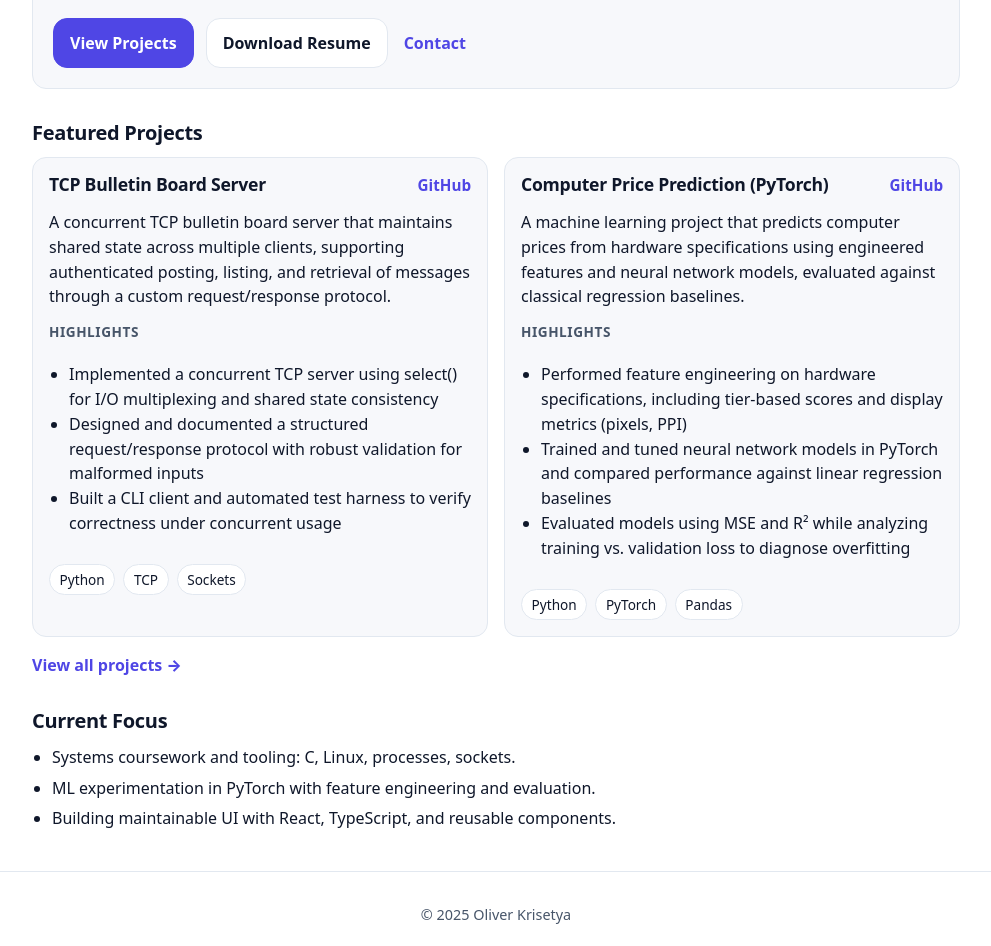
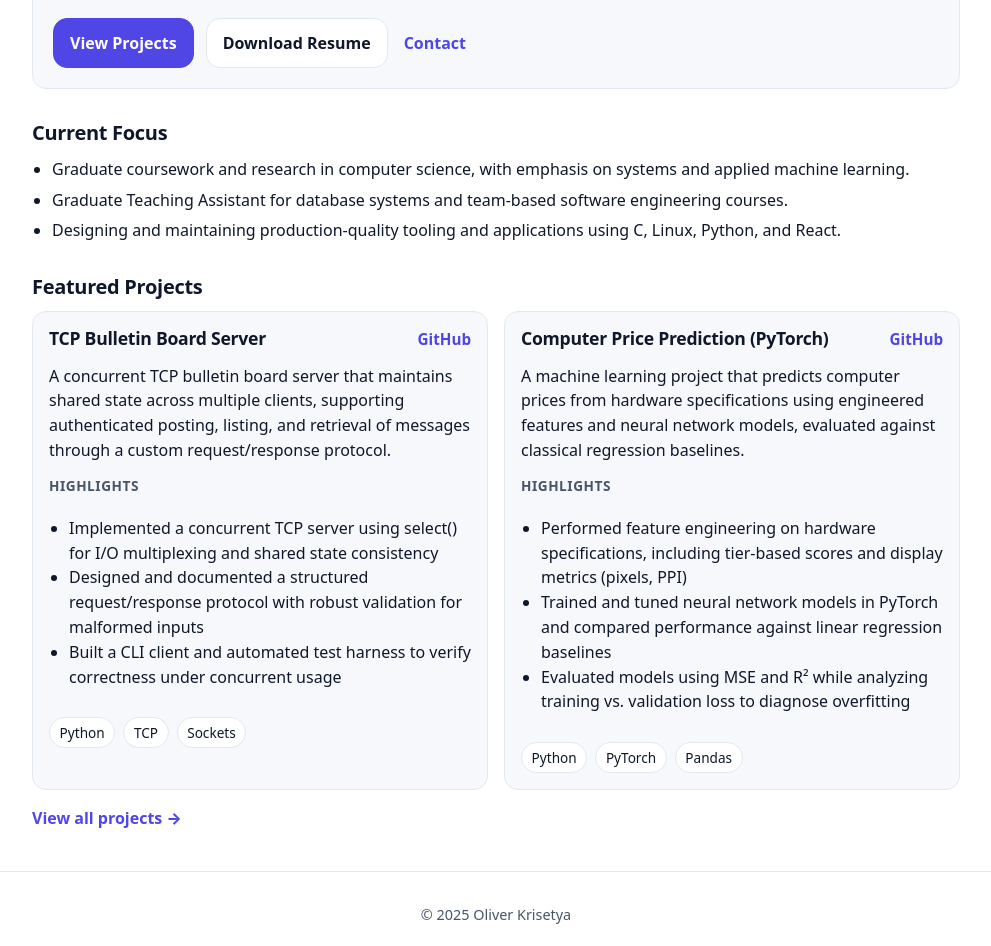
Before and after one commit to OliverKris/my-website, a React (Vite) app: page / in a window 1280 px wide. Shown: the part 280-1226 px from the top of the page, without its empty margins (144-1135 px from the left). Built offline with nearby package versions, Linux system fonts and the light colour scheme.

Commit message:
Updated Home

```diff
--- a/src/pages/Home.tsx
+++ b/src/pages/Home.tsx
@@ -33,6 +33,15 @@ export default function Home() {
             </header>
 
             <section className={styles.section}>
+                <h2 className={styles.sectionTitle}>Current Focus</h2>
+                <ul className={styles.focusList}>
+                    <li>Graduate coursework and research in computer science, with emphasis on systems and applied machine learning.</li>
+                    <li>Graduate Teaching Assistant for database systems and team-based software engineering courses.</li>
+                    <li>Designing and maintaining production-quality tooling and applications using C, Linux, Python, and React.</li>
+                </ul>
+            </section>
+
+            <section className={styles.section}>
                 <h2 className={styles.sectionTitle}>Featured Projects</h2>
                 <div className={styles.featuredGrid}>
                     {featured.map((p) => (
@@ -43,15 +52,6 @@ export default function Home() {
                     <Link className={styles.moreLink} to="/projects">View all projects →</Link>
                 </div>
             </section>
-
-            <section className={styles.section}>
-                <h2 className={styles.sectionTitle}>Current Focus</h2>
-                <ul className={styles.focusList}>
-                    <li>Systems coursework and tooling: C, Linux, processes, sockets.</li>
-                    <li>ML experimentation in PyTorch with feature engineering and evaluation.</li>
-                    <li>Building maintainable UI with React, TypeScript, and reusable components.</li>
-                </ul>
-            </section>
         </section>
     );
 }
```
